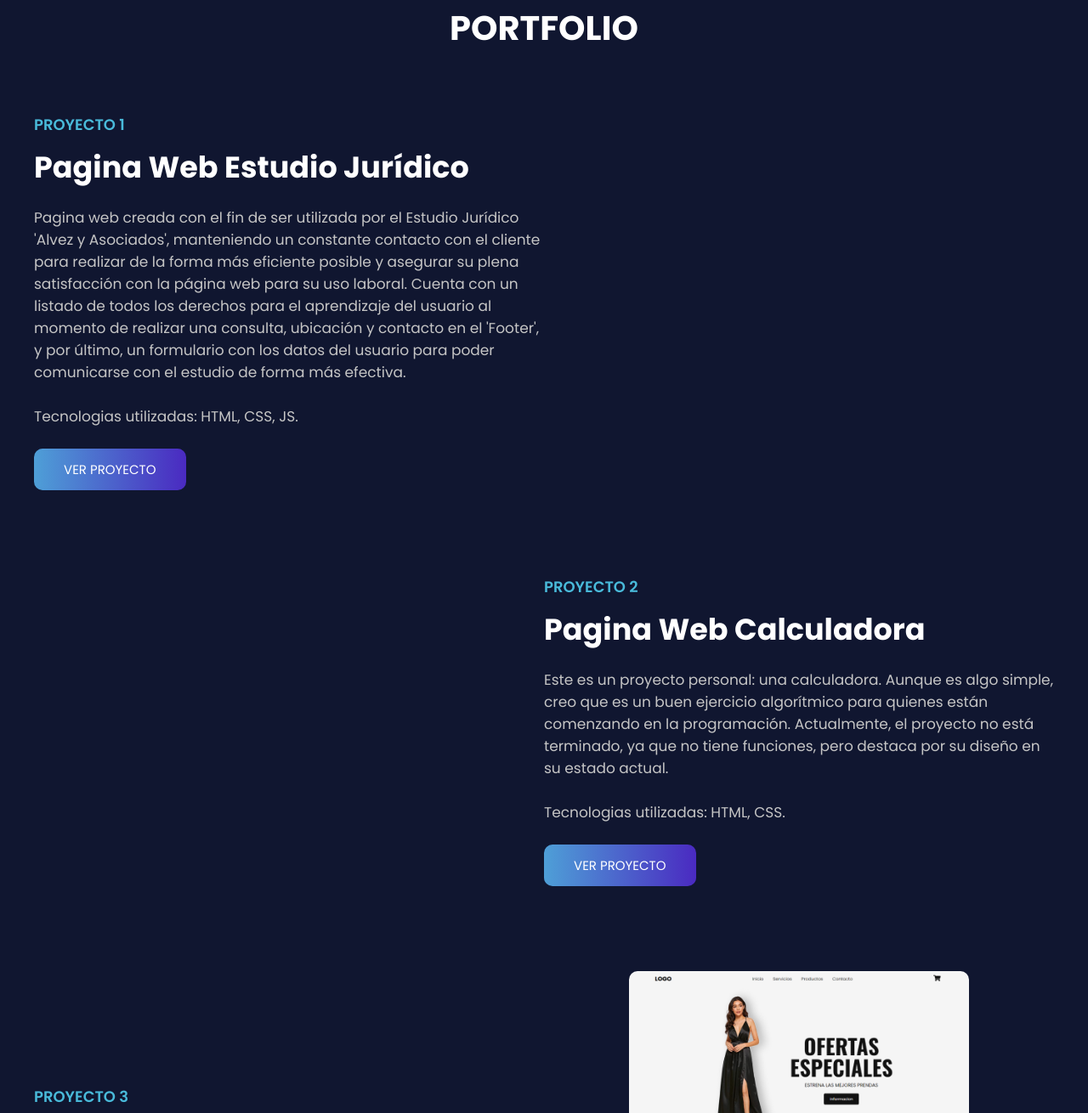
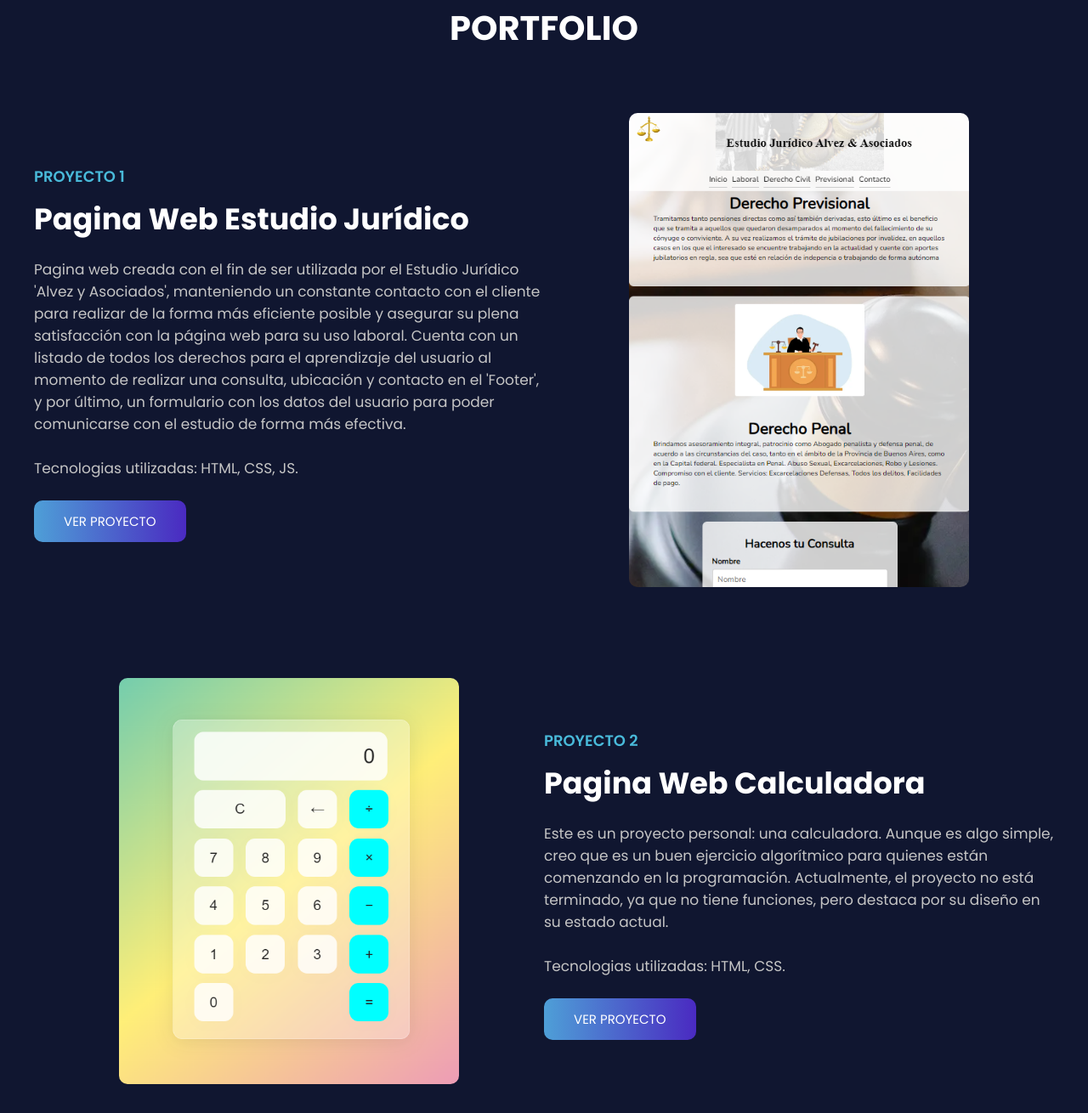
Before and after one commit to lucas-cecenarro/Portfolio, a plain HTML site: page index.html in a window 1280 px wide. Shown: the part 1250-2560 px from the top of the page at 85% size. Drawn offline with Linux system fonts and the light colour scheme.

Commit message:
Update index.html

```diff
--- a/index.html
+++ b/index.html
@@ -95,14 +95,14 @@
                 </div>
 
                 <div class="portfolio-img">
-                    <img src="Imagenes/p1.png" alt="">
+                    <img src="Imagenes/proyecto1.png" alt="">
                 </div>
 
             </div>
             <div class="portfolio-1">
 
                 <div class="portfolio-img">
-                    <img src="Imagenes/p2.png" alt="">
+                    <img src="Imagenes/proyecto2.png" alt="">
                 </div>
 
                 <div class="portfolio-txt">
@@ -174,7 +174,7 @@
                     <img src="Imagenes/l4.png" alt="">
                     <img src="Imagenes/l5.png" alt="">
                     <img src="Imagenes/l7.png" alt="">
-                    <img src="Imagenes/I8.png" alt="">
+                    <img src="Imagenes/i8.png" alt="">
                 </div>
 
             </section>
```
